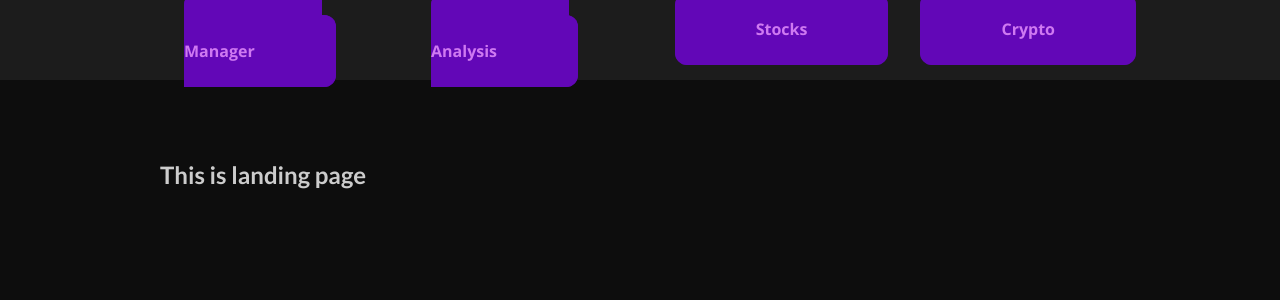
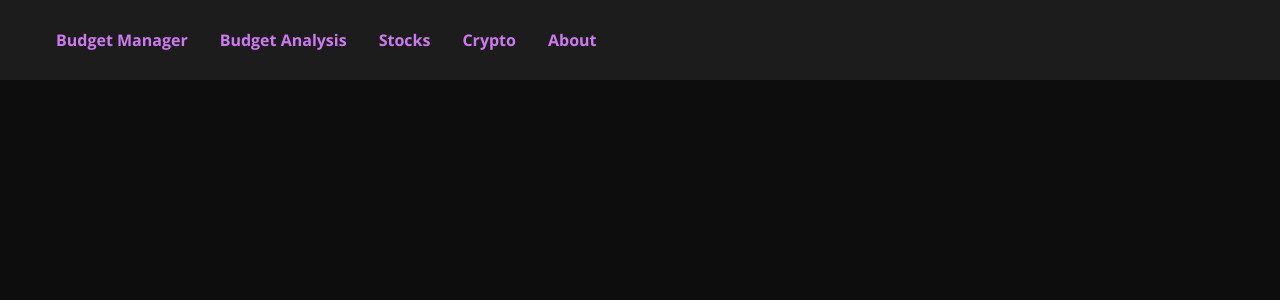
Before and after one commit to sziroks/AIBudgetAssistant, a Django app: page / in a window 1280 px wide. Shown: the top 300 px of the page. Run offline with Django 5.2, Linux system fonts and the light colour scheme.

Commit message:
Added more landing page functionalities

```diff
--- a/ai_budget_assistant/ai_budget_assistant/settings.py
+++ b/ai_budget_assistant/ai_budget_assistant/settings.py
@@ -131,3 +131,6 @@
 # https://docs.djangoproject.com/en/5.0/ref/settings/#default-auto-field
 
 DEFAULT_AUTO_FIELD = "django.db.models.BigAutoField"
+
+MEDIA_ROOT = BASE_DIR / "media"
+MEDIA_URL = "/media/"
--- /dev/null
+++ b/ai_budget_assistant/budget_manager/forms.py
@@ -0,0 +1,4 @@
+from django import forms
+
+class TransactionsUploadForm(forms.Form):
+    transactions = forms.FileField()
--- /dev/null
+++ b/ai_budget_assistant/budget_manager/static/budget_manager/landing_page.css
@@ -0,0 +1,34 @@
+#budget-summary {
+    width: fit-content;
+    display: flex;
+    border-radius: 15px;
+    background-color: #1c1c1c;
+    box-shadow: 0 2px 8px rgba(116, 116, 116, 0.75);
+    margin: 0 auto;
+    margin-top: 10px;
+}
+
+#account {
+    display: inline-block;
+    margin: 10px;
+    border-radius: 20px;
+    padding: 5px;
+    background-color: #272328;
+    box-shadow: 0 2px 8px rgba(65, 65, 65, 0.75);
+
+}
+
+#account a {
+    text-decoration: none;
+}
+
+#account h2 {
+    color: #9932cc;
+    margin-top: 0.25rem;
+}
+
+#account h3 {
+    color: #8b008b;
+    margin-bottom: 0.25rem;
+    text-align: center;
+}
--- a/ai_budget_assistant/budget_manager/templates/budget_manager/landing_page.html
+++ b/ai_budget_assistant/budget_manager/templates/budget_manager/landing_page.html
@@ -1,8 +1,19 @@
 {% extends "base.html" %}
+{% load static %}
+
 
 {% block title%}Budget Manager {% endblock %}
-{% block css_files %} {% endblock %}
+{% block css_files %}
+<link rel="stylesheet" href="{% static "budget_manager/landing_page.css" %}" />
+{% endblock %}
 
-{% block body%}
-    <h2>This is landing page</h2>
+{% block body %}
+    <section id="budget-summary">
+        {% for account in accounts %}
+            <div id="account"><a href="">
+                <h2>{{ account }}</h2>
+                <h3>{{ account.balance }} {{ account.main_currency }}</h3>
+            </a>    </div>
+        {% endfor %}
+    </section>
 {% endblock %}
--- a/ai_budget_assistant/budget_manager/views.py
+++ b/ai_budget_assistant/budget_manager/views.py
@@ -1,9 +1,18 @@
 from django.shortcuts import render
 from django.views import View
 from django.http import HttpResponse
+
+from .models import User, Account, Currency, Transaction
+from .forms import TransactionsUploadForm
 
 
 # Create your views here.
 class LandingPageView(View):
     def get(self, request):
-        return render(request, "budget_manager/landing_page.html")
+        accounts = Account.objects.all()
+        transaction_form = TransactionsUploadForm()
+        return render(
+            request,
+            "budget_manager/landing_page.html",
+            context={"accounts": accounts, "file_upload": transaction_form},
+        )
--- a/ai_budget_assistant/static/app.css
+++ b/ai_budget_assistant/static/app.css
@@ -9,7 +9,7 @@
 }
 
 body {
-  margin: 10rem;
+  margin: 6rem;
   background-color: rgba(0, 0, 0, 0.95);
   color: #ccc
 }
@@ -27,8 +27,7 @@
   display: flex;
   justify-content: space-between;
   align-items: center;
-  padding: 0 10%;
-  position: absolute;
+  position: fixed;
   top: 0;
   left: 0;
   background-color: #1c1c1c;
@@ -39,30 +38,17 @@
     display: flex;
 }
 
-#main-navigation li {
-  margin: 0 1rem;
-}
-
 #main-navigation a {
   text-decoration: none;
   color: #cf79f1;
   font-weight: bold;
-  border-radius: 10px;
   cursor: pointer;
-  border: 1px solid rgb(98, 7, 183);
-  background-color: rgb(98, 7, 183);
-  padding: 1.5rem 5rem;
-  border-radius: 12px;
+  padding: 1.5rem 1rem;
+  border-radius: 6px;
 }
 
 #main-navigation a:hover,
 #main-navigation a:active {
   color: #ffffff;
-  background-color: #9640b8;
-  border-color: #9640b8;
+  background: radial-gradient(#9640b8, #3b0b4e);
 }
-
-#main-navigation h1 a:hover,
-#main-navigation h1 a:active {
-  color: white;
-}
--- a/ai_budget_assistant/templates/base.html
+++ b/ai_budget_assistant/templates/base.html
@@ -17,6 +17,7 @@
                 <li><a href="">Budget Analysis</a></li>
                 <li><a href="">Stocks</a></li>
                 <li><a href="">Crypto</a></li>
+                <li><a href="">About</a></li>
             </ul>
         </nav>
     </header>
```
Also changed, not shown: ai_budget_assistant/budget_manager/models.py (+4 -4 lines), ai_budget_assistant/budget_manager/migrations/0006_alter_account_balance_alter_currency_to_pln_and_more.py (added).
